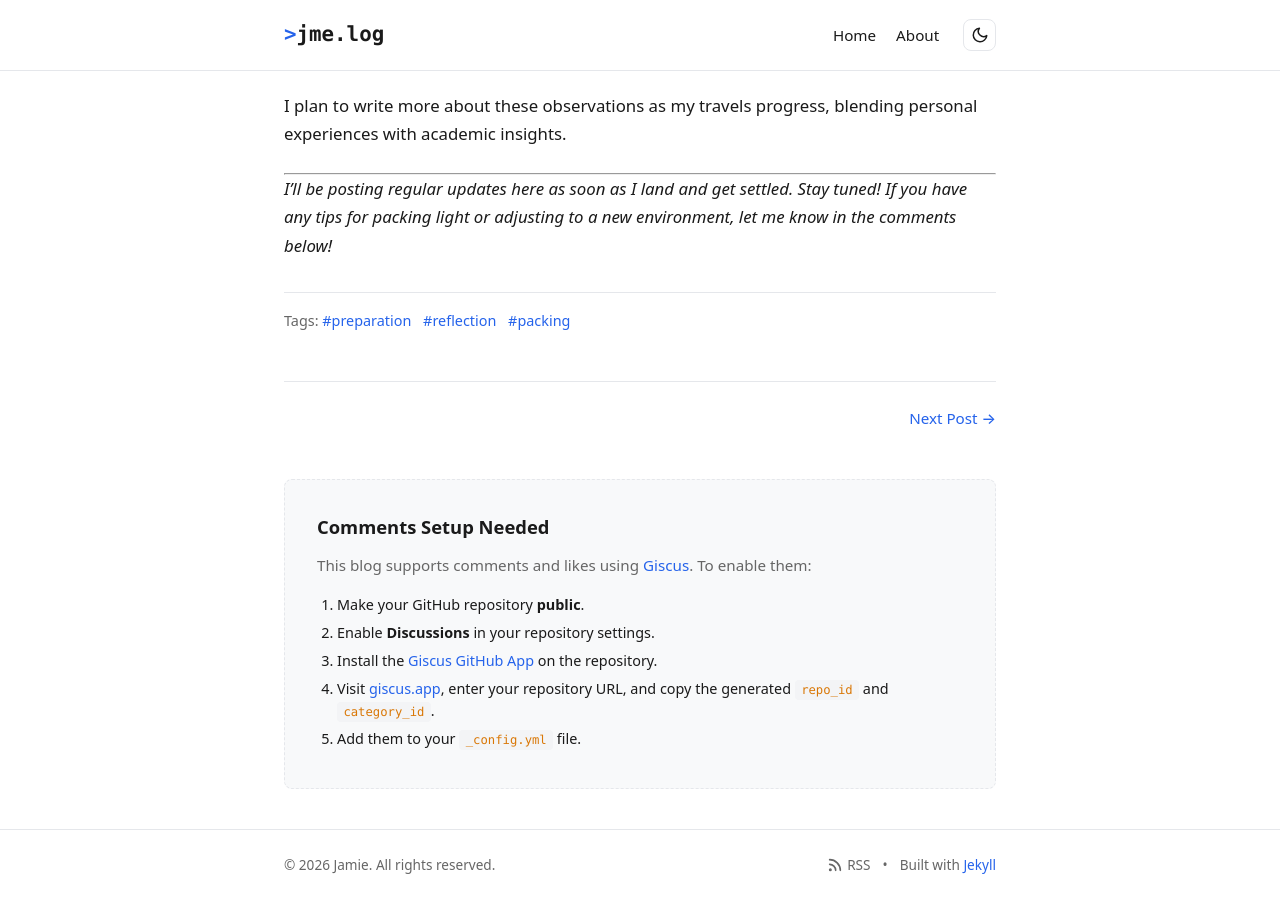
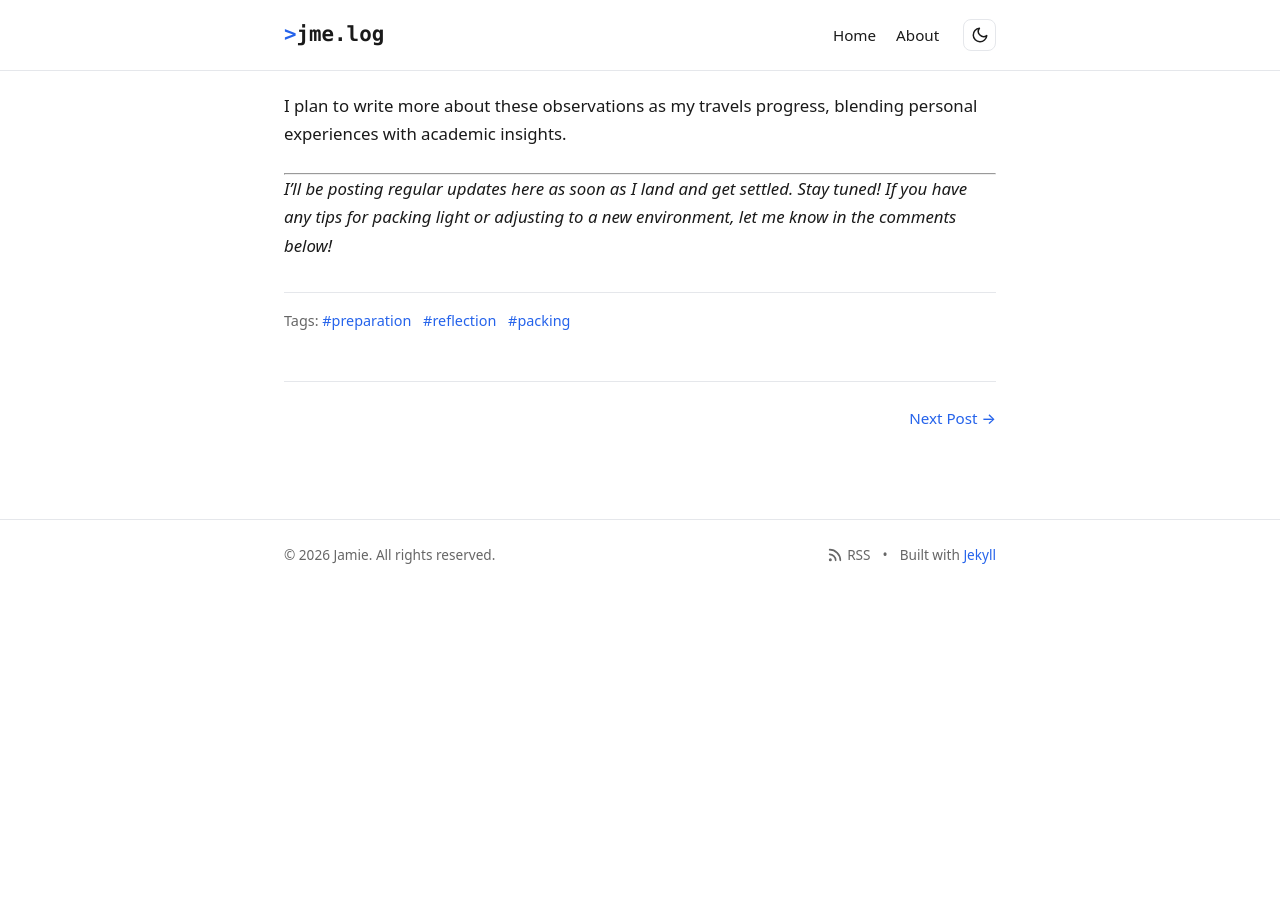
Before and after one commit to cijamie/jme.log, a Jekyll site: the page built from _posts/2026-08-18-study-abroad-beginnings.md, in a window 1280 px wide and 900 px high, scrolled down 862 px. Built offline with Jekyll 4.4.1, drawn with Linux system fonts in a browser that asks for light colours; comment, search, counter and statistics services are not loaded; after the commit the page ends 1452 px from its top, so only the background shows below that.

Commit message:
Configure repo_id in _config.yml

```diff
--- a/_config.yml
+++ b/_config.yml
@@ -27,7 +27,7 @@
 # and replace the repo_id and category_id below with your actual values from https://giscus.app
 giscus:
   repo: "cijamie/jme.log"
-  repo_id: "YOUR_REPO_ID_HERE"
+  repo_id: "R_kgDOT82Cag"
   category: "Comments"
   category_id: "YOUR_CATEGORY_ID_HERE"
   mapping: "pathname"
```
